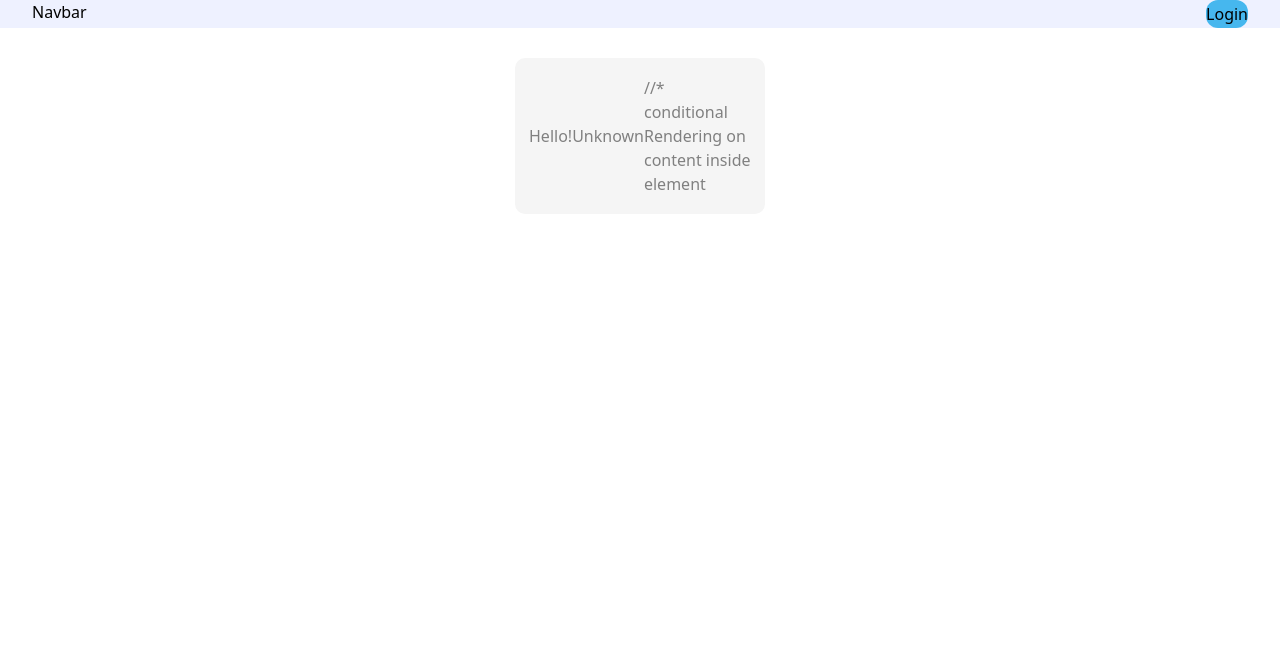
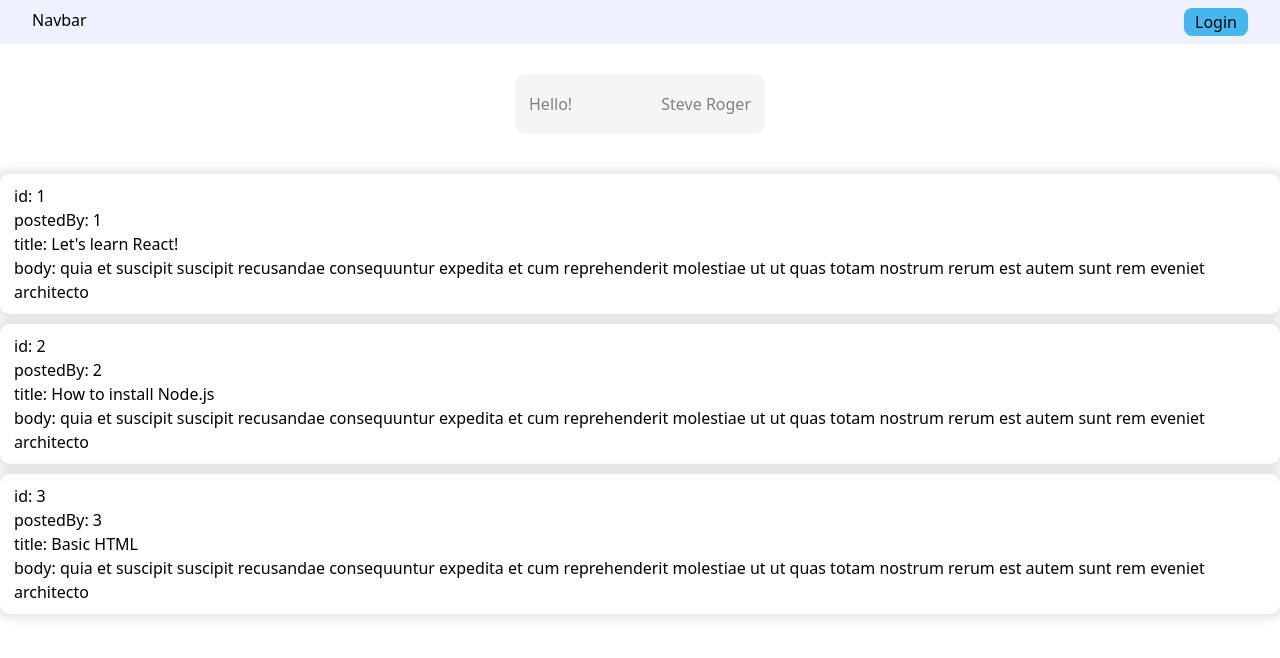
Before and after one commit to SHUSHI1137/my-first-react-app, a React (Vite) app: page / in a window 1280 px wide. Shown: the top 658 px of the page. Built offline with nearby package versions, Linux system fonts and the light colour scheme.

Commit message:
update topic Rendering List and Event Handler

```diff
--- a/src/App.tsx
+++ b/src/App.tsx
@@ -1,12 +1,40 @@
 import './App.css'
 import Greeting from './components/Greeting'
 import Navbar from './components/Navbar'
+import Post from './components/Post'
+import { PostDTO } from './types/dto'
+
+const posts: PostDTO[] = [
+  {
+    id: 1,
+    userId: 1,
+    title: "Let's learn React!",
+    body: 'quia et suscipit\nsuscipit recusandae consequuntur expedita et cum\nreprehenderit molestiae ut ut quas totam\nnostrum rerum est autem sunt rem eveniet architecto',
+  },
+  {
+    id: 2,
+    userId: 2,
+    title: 'How to install Node.js',
+    body: 'quia et suscipit\nsuscipit recusandae consequuntur expedita et cum\nreprehenderit molestiae ut ut quas totam\nnostrum rerum est autem sunt rem eveniet architecto',
+  },
+  {
+    id: 3,
+    userId: 3,
+    title: 'Basic HTML',
+    body: 'quia et suscipit\nsuscipit recusandae consequuntur expedita et cum\nreprehenderit molestiae ut ut quas totam\nnostrum rerum est autem sunt rem eveniet architecto',
+  },
+]
 
 function App() {
   return (
     <div className="App">
       <Navbar />
-      <Greeting name="Steve Roger" greetingMsg="Hello!" isLoggedIn={false} />
+      <Greeting name="Steve Roger" greetingMsg="Hello!" isLoggedIn={true} />
+      <div className="feed-container">
+        {posts.map((post) => {
+          return <Post key={post.id} post={post} />
+        })}
+      </div>
     </div>
   )
 }
--- a/src/components/Greeting.tsx
+++ b/src/components/Greeting.tsx
@@ -10,7 +10,7 @@ const Greeting = ({ name, greetingMsg, isLoggedIn }: IGreetingProps) => {
   return (
     <div className={classes.card}>
       <h3>{greetingMsg}</h3>
-      <p>{isLoggedIn ? name : 'Unknown'}</p> //* conditional Rendering on content inside element
+      <p>{isLoggedIn ? name : 'Unknown'}</p>
     </div>
   )
 }
--- a/src/components/Navbar.tsx
+++ b/src/components/Navbar.tsx
@@ -2,9 +2,9 @@
 
 const Navbar = () => {
   return (
-    <nav className="flex justify-between bg-[#3b82f6] box-border w-full h-auto px-8">
+    <nav className="flex justify-between bg-[#3b82f6] box-border w-full h-auto px-8 py-2 item-center text-neutral-50">
       <p>Navbar</p>
-      <button className="rounded-none bg-sky-500/75 h-7 rounded-xl">Login</button>
+      <button className="bg-sky-500/75 h-7 w-16 rounded-lg">Login</button>
     </nav>
   )
 }
--- /dev/null
+++ b/src/components/Post.module.css
@@ -0,0 +1,11 @@
+.post {
+  width: 100%;
+  height: auto;
+  padding: 10px 14px;
+  margin: 10px 0;
+  box-sizing: border-box;
+  box-shadow: 0 0 10px 5px rgb(0 0 0 / 0.1);
+
+  background-color: white;
+  border-radius: 10px;
+}
--- /dev/null
+++ b/src/components/Post.tsx
@@ -0,0 +1,23 @@
+import { PostDTO } from '../types/dto'
+import classes from './Post.module.css'
+
+interface IPostProps {
+  post: PostDTO
+}
+
+const Post = ({ post }: IPostProps) => {
+  const handleClick = (title: string) => {
+    alert(`Clicked - ${title}`)
+  }
+
+  return (
+    <div onClick={() => handleClick(post.title)} className={classes.post}>
+      <p>id: {post.id}</p>
+      <p>postedBy: {post.userId}</p>
+      <p>title: {post.title}</p>
+      <p>body: {post.body}</p>
+    </div>
+  )
+}
+
+export default Post
--- /dev/null
+++ b/src/types/dto.ts
@@ -0,0 +1,6 @@
+export interface PostDTO {
+  id: number
+  userId: number
+  title: string
+  body: string
+}
```
